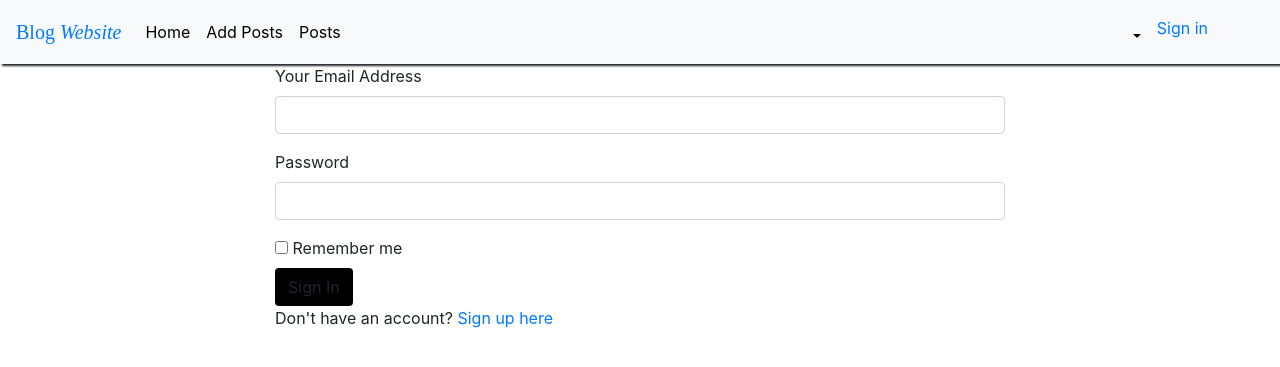
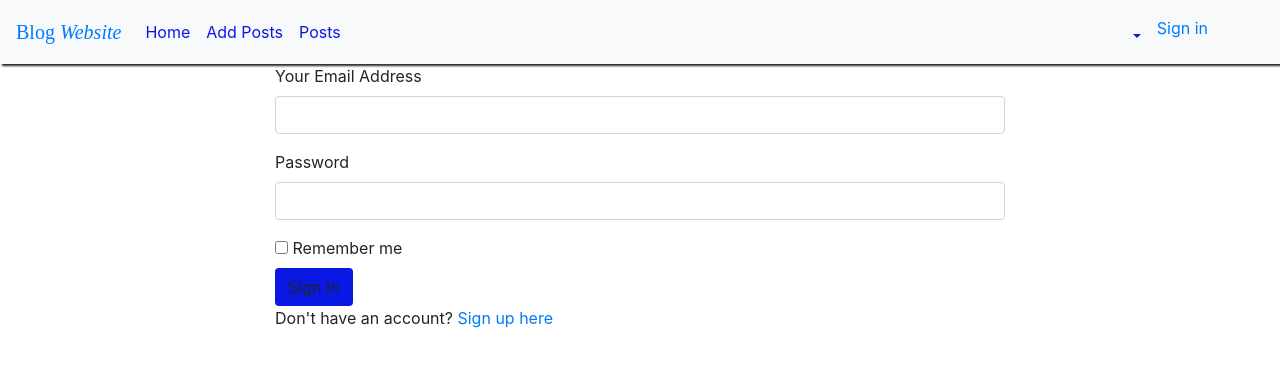
Before and after one commit to davidmusembi/Blog, a Flask app: a page that uses app/templates/base.html in a window 1280 px wide. Shown: the top 367 px of the page. Run offline with Flask 2, Linux system fonts and the light colour scheme; some libraries are stand-ins or nearby versions; some web fonts are replaced.

Commit message:
Add color to button

```diff
--- a/app/static/css/main.css
+++ b/app/static/css/main.css
@@ -2,7 +2,7 @@
     box-shadow: 2px 2px 2px;
 }
 .nav-link-custom{
-    color: black;
+    color: rgb(9, 24, 226);
 }
 .logo-title{
     font-style: bold;
@@ -11,7 +11,7 @@
     font-size: 20px;
 }
 .btn-default{
-    background: rgb(0, 0, 0) !important;
+    background: rgb(9, 24, 226) !important;
 }
 .profile-img{
     width: 60px;
```
